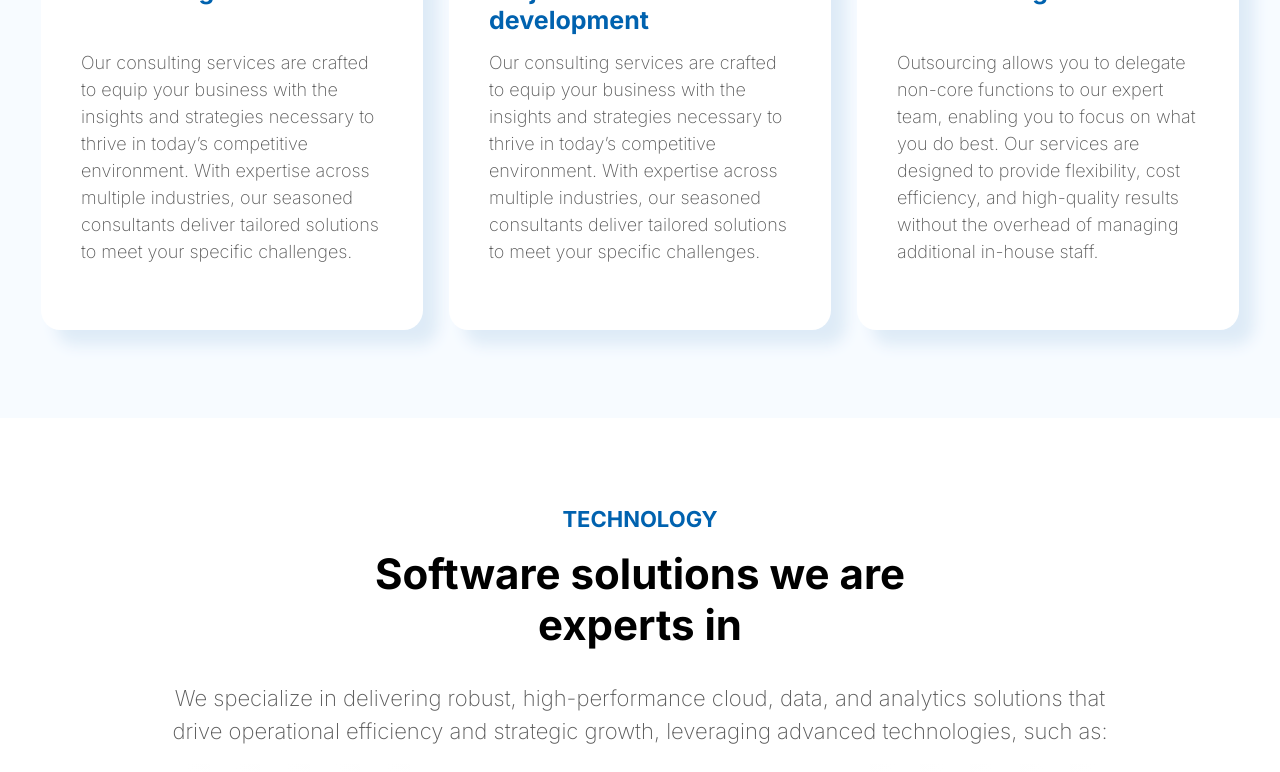
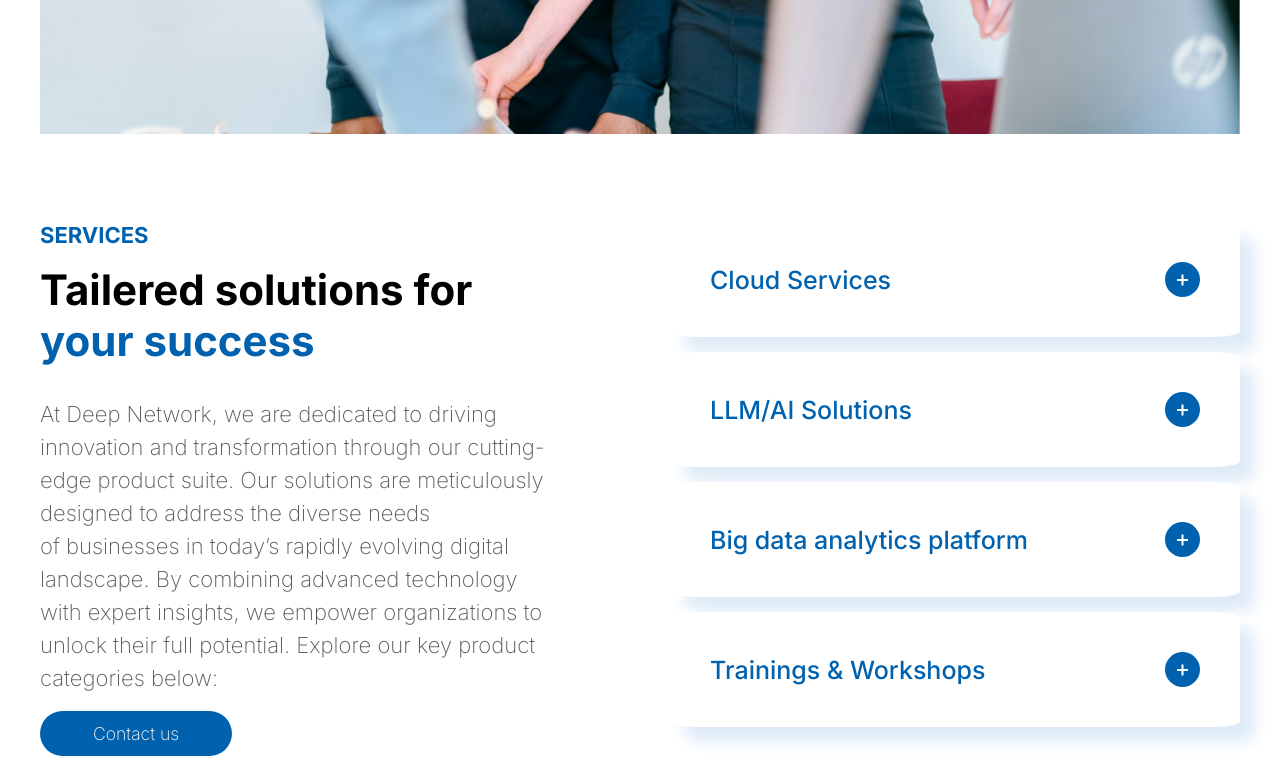
Before and after one commit to KEREMADALI/vue-site, a Vue app: page /services in a window 1280 px wide. Shown: the part 1160-1932 px from the top of the page. Built offline with nearby package versions, Linux system fonts and the light colour scheme.

Commit message:
Add services section to service page

```diff
--- a/src/components/sections/services/ServiceSection.vue
+++ /dev/null
@@ -1,3 +0,0 @@
-<template>
-
-</template>
--- /dev/null
+++ b/src/components/sections/services/ServicesSection.vue
@@ -0,0 +1,251 @@
+<template>
+    <section class="central-item large">
+        <img id="main-image" src="@/assets/images/services/hero.png">
+
+        <div id="service-section-content">
+            <base-section header="SERVICES" secondHeader="Tailered solutions for <br />
+                    <span style='color: var(--dark-blue);'>your success</span>" text="At Deep Network, we are dedicated to driving <br />
+                    innovation and transformation through our cutting- <br />
+                    edge product suite. Our solutions are meticulously <br />
+                    designed to address the diverse needs <br />
+                    of businesses in today’s rapidly evolving digital <br />
+                    landscape. By combining advanced technology <br />
+                    with expert insights, we empower organizations to <br />
+                    unlock their full potential. Explore our key product <br />
+                    categories below:">
+                <button class="classic-btn">Contact us</button>
+            </base-section>
+            <div id="dropdown-column">
+                <div class="dropdown">
+                    <div class="card">
+                        <header>Cloud Services</header>
+                        <input type="checkbox" class="dropdown-toggle" @click="update('dropdown1')">
+                    </div>
+                    <ul v-show="dropdown1State" class="dropdown-content">
+                        <li>
+                            <img src="@/assets/images/services/icons/check.svg" alt="">
+                            <h1>Scalability</h1>
+                            <p>Easily scale your resources to match your business needs, ensuring optimal performance
+                                during peak times without overspending during quieter periods.</p>
+                        </li>
+                        <li>
+                            <img src="@/assets/images/services/icons/check.svg" alt="">
+                            <h1>Security</h1>
+                            <p>Our solutions prioritize robust security measures, protecting your data and applications
+                                with advanced encryption, compliance standards, and regular audits.</p>
+                        </li>
+                        <li>
+                            <img src="@/assets/images/services/icons/check.svg" alt="">
+                            <h1>Security</h1>
+                            <p>Tailor our products to fit your unique business requirements, enabling a seamless
+                                integration with your existing systems and workflows.</p>
+                        </li>
+                        <li>
+                            <img src="@/assets/images/services/icons/check.svg" alt="">
+                            <h1>Expert Support</h1>
+                            <p>Benefit from our dedicated support team, offering ongoing assistance, training, and
+                                resources to help you maximize the potential of our solutions.</p>
+                        </li>
+                    </ul>
+                </div>
+                <div class="dropdown">
+                    <div class="card">
+                        <header>LLM/AI Solutions</header>
+                        <input type="checkbox" class="dropdown-toggle" @click="update('dropdown2')">
+                    </div>
+                    <ul v-show="dropdown2State" class="dropdown-content">
+                        <li>
+                            <img src="@/assets/images/services/icons/check.svg" alt="">
+                            <h1>Scalability</h1>
+                            <p>Easily scale your resources to match your business needs, ensuring optimal performance
+                                during peak times without overspending during quieter periods.</p>
+                        </li>
+                        <li>
+                            <img src="@/assets/images/services/icons/check.svg" alt="">
+                            <h1>Security</h1>
+                            <p>Our solutions prioritize robust security measures, protecting your data and applications
+                                with advanced encryption, compliance standards, and regular audits.</p>
+                        </li>
+                        <li>
+                            <img src="@/assets/images/services/icons/check.svg" alt="">
+                            <h1>Security</h1>
+                            <p>Tailor our products to fit your unique business requirements, enabling a seamless
+                                integration with your existing systems and workflows.</p>
+                        </li>
+                        <li>
+                            <img src="@/assets/images/services/icons/check.svg" alt="">
+                            <h1>Expert Support</h1>
+                            <p>Benefit from our dedicated support team, offering ongoing assistance, training, and
+                                resources to help you maximize the potential of our solutions.</p>
+                        </li>
+                    </ul>
+                </div>
+                <div class="dropdown">
+                    <div class="card">
+                        <header>Big data analytics platform</header>
+                        <input type="checkbox" class="dropdown-toggle" @click="update('dropdown3')">
+                    </div>
+                </div>
+                <div class="dropdown">
+                    <div class="card">
+                        <header>Trainings & Workshops</header>
+                        <input type="checkbox" class="dropdown-toggle" @click="update('dropdown4')">
+                    </div>
+                </div>
+            </div>
+        </div>
+    </section>
+</template>
+
+<script>
+import BaseSection from '@/components/sections/common/BaseSection.vue';
+
+export default {
+    components: {
+        BaseSection
+    },
+    data(){
+        return{
+            dropdown1State: false,
+            dropdown2State: false,
+            dropdown3State: false,
+            dropdown4State: false,
+        };
+    },
+    methods: {
+        update(dropdownId){
+            switch(dropdownId){
+                case 'dropdown1':
+                    this.dropdown1State = !this.dropdown1State;
+                    this.dropdown2State = false;
+                    this.dropdown3State = false;
+                    this.dropdown4State = false;
+                    break;
+                case 'dropdown2':
+                    this.dropdown2State = !this.dropdown2State;
+                    this.dropdown1State = false;
+                    this.dropdown3State = false;
+                    this.dropdown4State = false;
+                    break;
+                case  'dropdown3':
+                    this.dropdown3State = !this.dropdown3State;
+                    this.dropdown1State = false;
+                    this.dropdown2State = false;
+                    this.dropdown4State = false;
+                    break;
+                case 'dropdown4':
+                    this.dropdown4State = !this.dropdown4State;
+                    this.dropdown1State = false;
+                    this.dropdown2State = false;
+                    this.dropdown3State = false;
+                    break;
+                default:
+                    console.log("Missing dropdown id: " + dropdownId);
+            }
+        }
+    }
+}
+</script>
+
+<style>
+section {
+    display: flex;
+    flex-direction: column;
+
+
+}
+
+#main-image {
+    height: 494px;
+
+    object-fit: cover;
+}
+
+#service-section-content {
+    display: flex;
+    grid-template-columns: auto auto;
+
+    gap: 5%;
+
+    padding-top: 5.5rem;
+}
+
+#service-section-content .custom-section{
+    justify-content: flex-start;
+}
+
+#service-section-content > *{
+    padding-top: 0;
+
+    width: 50%;
+}
+
+.dropdown {
+    margin-bottom: 15px;
+}
+
+.dropdown .card {
+    display: flex;
+    flex-direction: row;
+
+    justify-content: space-between;
+    align-items: center;
+}
+
+.dropdown .card header {
+    color: var(--dark-blue);
+    font-size: 25px;
+    font-weight: 500;
+}
+
+.dropdown-toggle{
+    appearance: none;
+    background-image: url("@/assets/images/services/icons/maximize.svg");
+    object-fit: contain;
+
+    min-height: 35px;
+    min-width: 35px;
+    height: 35px;
+    width: 35px;
+
+    cursor: pointer;
+}
+
+.dropdown-toggle:checked{
+    background-image: url("@/assets/images/services/icons/minimize.svg");
+}
+
+.dropdown-content{
+    margin: 2rem 0 0 3rem;
+
+    list-style: none;
+}
+
+.dropdown-content li{
+    display: flex;
+    flex-direction: row;
+    flex-wrap: wrap;
+    align-items: center;
+}
+
+.dropdown-content li:not(:last-child){
+    margin-bottom: 6%;
+}
+
+.dropdown-content li h1{
+    margin-left: 2%;
+
+    font-size: 22px;
+    font-weight: bold;
+}
+
+.dropdown-content li p{
+    margin-top: 3%;
+
+    width: 100%;
+
+    font-size: 22px;
+    font-weight: 200;
+    line-height: 1.5;
+}
+</style>
--- a/src/pages/ServicesPage.vue
+++ b/src/pages/ServicesPage.vue
@@ -4,6 +4,7 @@
         text="Explore our diverse range of products designed to drive efficiency, security and growth in <br />your
                 organization."
         :backgroundImageUrl="imageUrl" ></header-section>
+        <services-section></services-section>
         <ways-of-work-section></ways-of-work-section>
         <technology-section></technology-section>
         <lets-talk-section marginTop="-100px"></lets-talk-section>
@@ -11,6 +12,7 @@
 </template>
 
 <script>
+import ServicesSection from '@/components/sections/services/ServicesSection.vue';
 import WaysOfWorkSection from '@/components/sections/services/WaysOfWorkSection.vue';
 import TechnologySection from '@/components/sections/common/TechnologySection.vue';
 import LetsTalkSection from '@/components/sections/common/LetsTalkSection.vue';
@@ -18,6 +20,7 @@ import LetsTalkSection from '@/components/sections/common/LetsTalkSection.vue';
 
 export default{
     components: {
+        ServicesSection,
         WaysOfWorkSection,
         TechnologySection,
         LetsTalkSection
```
